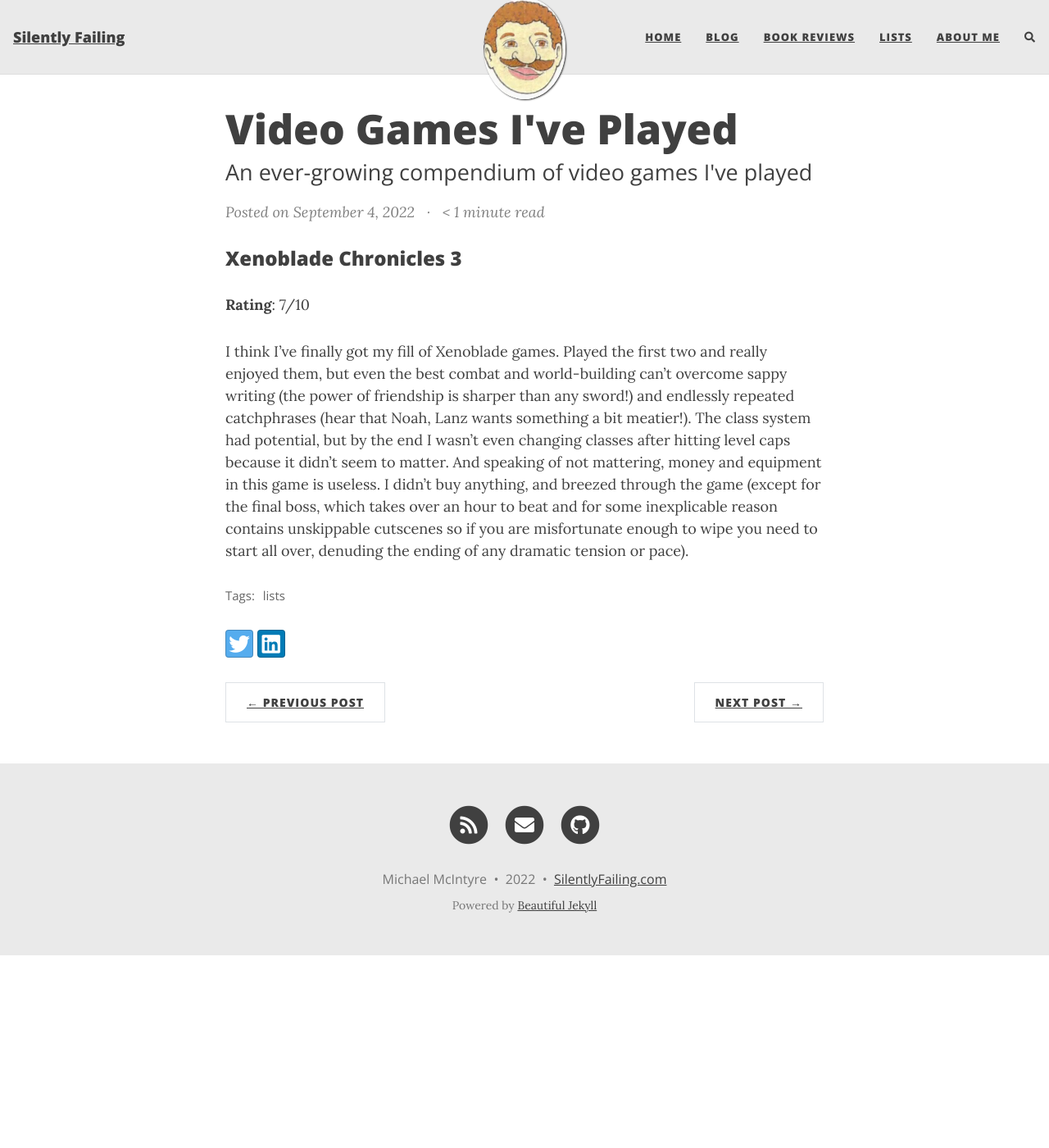
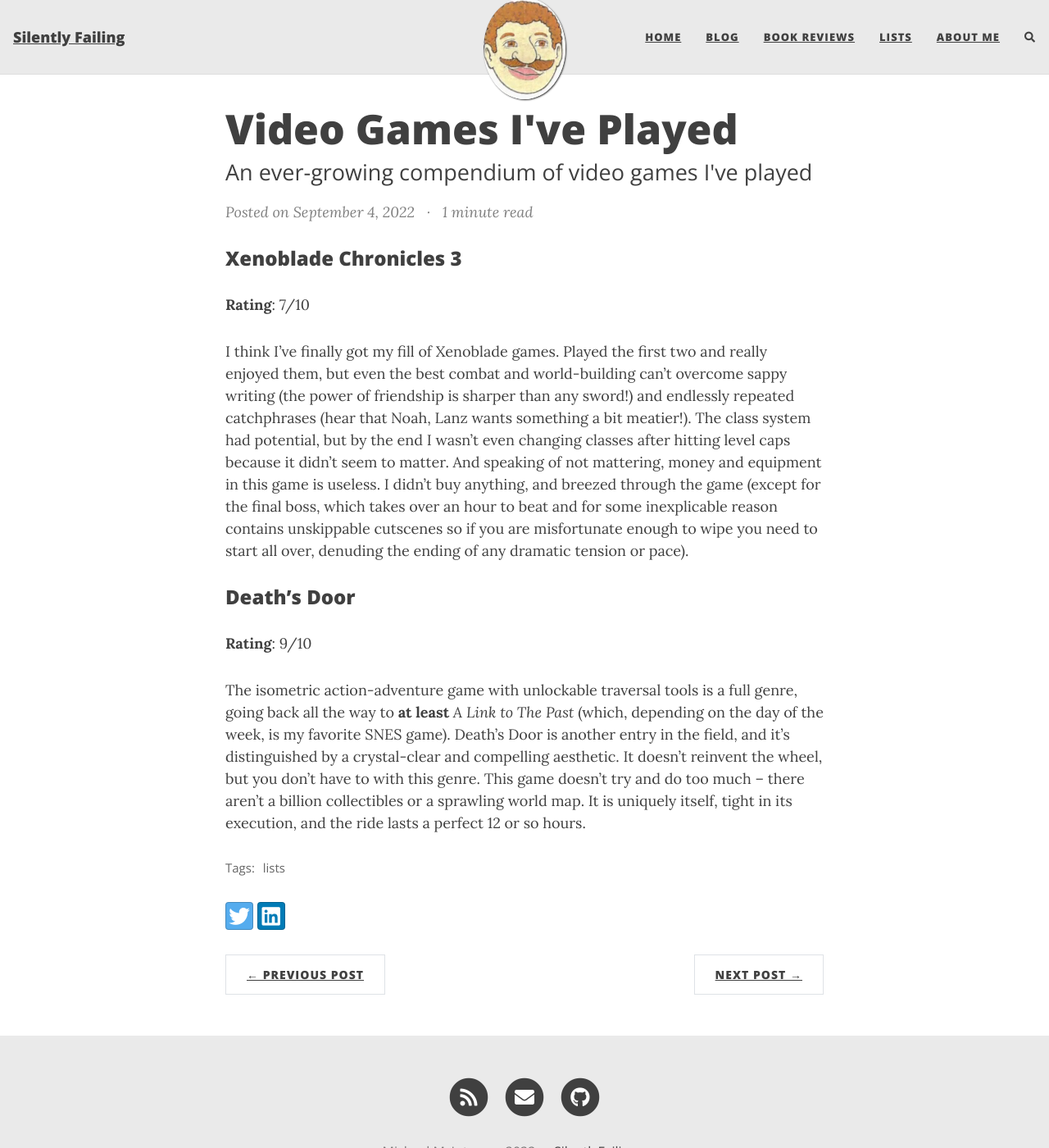
Before and after one commit to mmcintyre1/silently-failing, a Jekyll site: the page built from _posts/lists/2022-09-28-video-games-ive-played.md, in a window 1280 px wide and 1400 px high. Shown: the whole window at 82% size. Built offline with Jekyll 4.4.1, drawn with Linux system fonts in a browser that asks for light colours; nearby versions of some CDN libraries; comment, search, counter and statistics services are not loaded.

Commit message:
added death's door to games ive played

```diff
--- a/_posts/lists/2022-09-28-video-games-ive-played.md
+++ b/_posts/lists/2022-09-28-video-games-ive-played.md
@@ -15,3 +15,9 @@
 **Rating**: 7/10
 
 I think I've finally got my fill of Xenoblade games. Played the first two and really enjoyed them, but even the best combat and world-building can't overcome sappy writing (the power of friendship is sharper than any sword!) and endlessly repeated catchphrases (hear that Noah, Lanz wants something a bit meatier!). The class system had potential, but by the end I wasn't even changing classes after hitting level caps because it didn't seem to matter. And speaking of not mattering, money and equipment in this game is useless. I didn't buy anything, and breezed through the game (except for the final boss, which takes over an hour to beat and for some inexplicable reason contains unskippable cutscenes so if you are misfortunate enough to wipe you need to start all over, denuding the ending of any dramatic tension or pace).
+
+### Death's Door
+
+**Rating**: 9/10
+
+The isometric action-adventure game with unlockable traversal tools is a full genre, going back all the way to **at least** _A Link to The Past_ (which, depending on the day of the week, is my favorite SNES game). Death's Door is another entry in the field, and it's distinguished by a crystal-clear and compelling aesthetic. It doesn't reinvent the wheel, but you don't have to with this genre. This game doesn't try and do too much -- there aren't a billion collectibles or a sprawling world map. It is uniquely itself, tight in its execution, and the ride lasts a perfect 12 or so hours.
```
